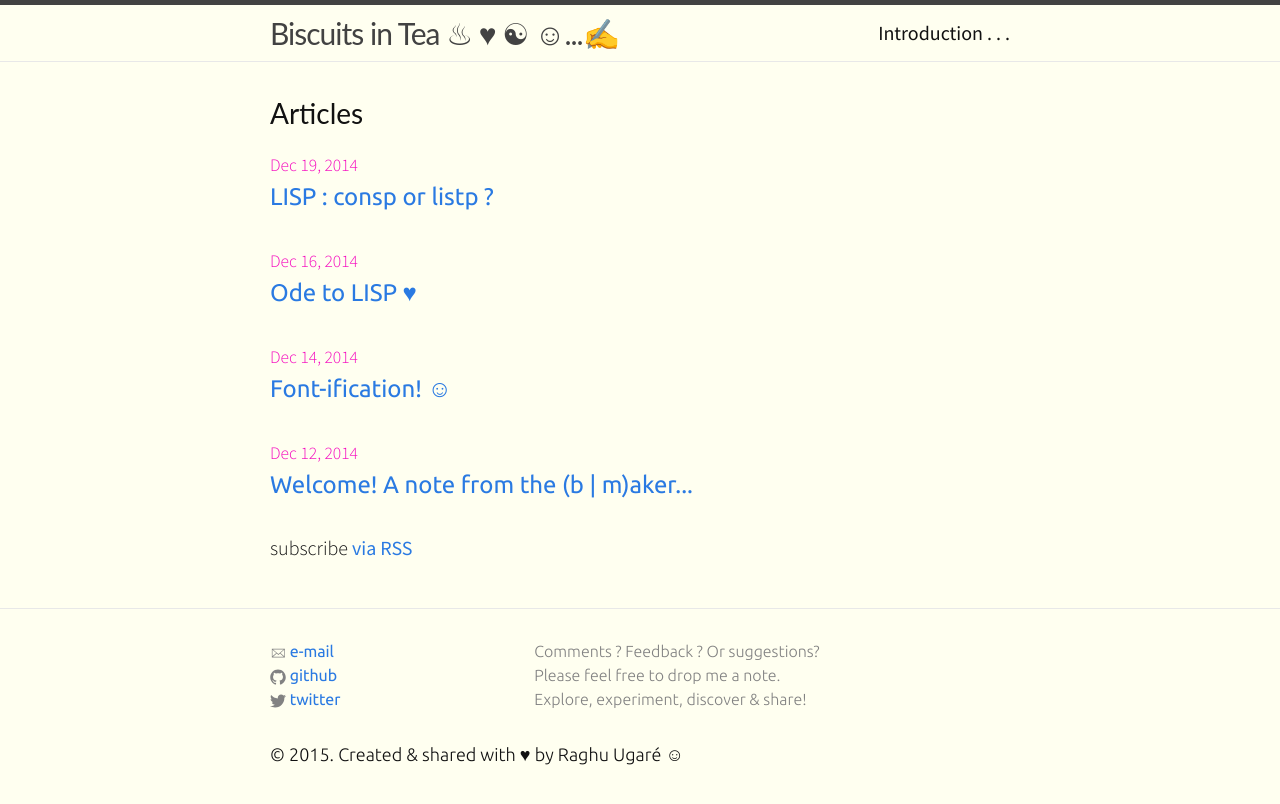
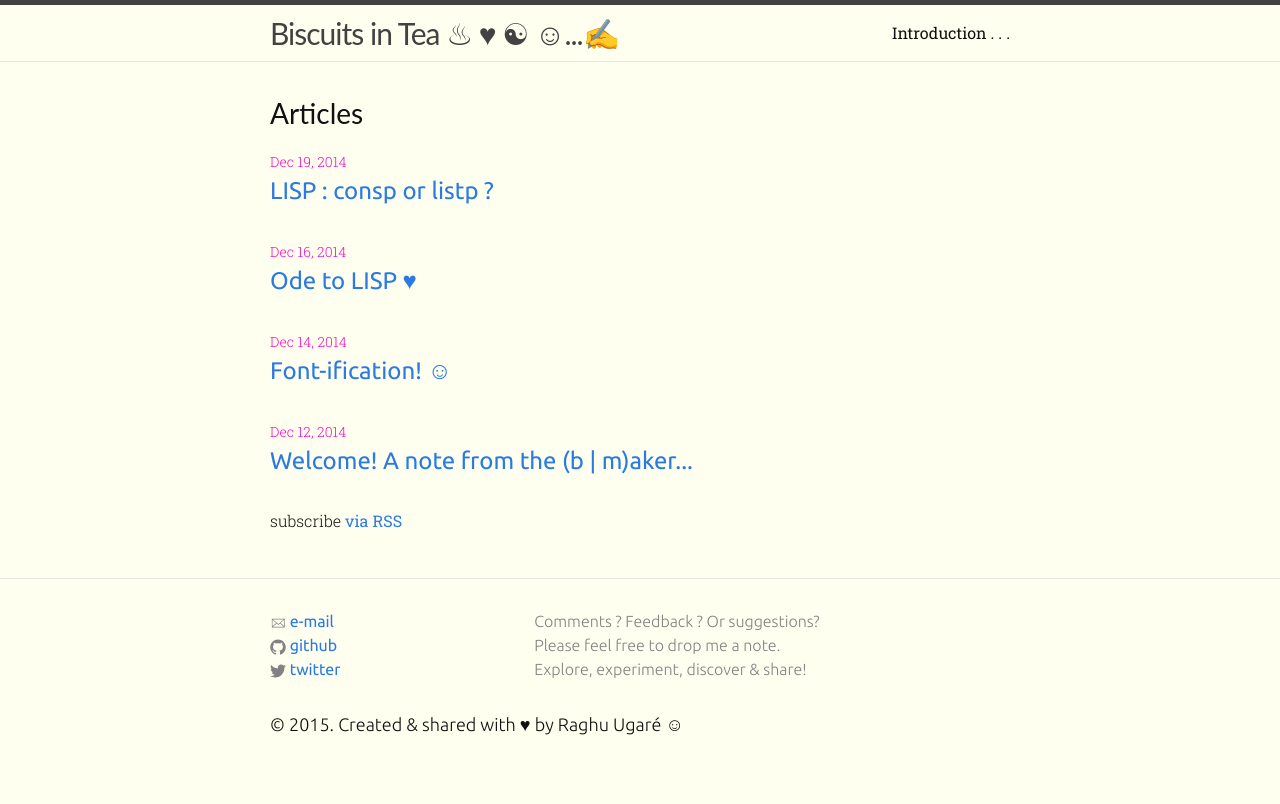
Before and after one commit to raghuugare/raghuugare.bkup, a Jekyll site: the page built from index.html, in a window 1280 px wide. Shown: the top 804 px of the page. Built offline with Jekyll 4.4.1, drawn with Linux system fonts in a browser that asks for light colours; some web fonts are replaced.

Commit message:
Some light font-changes...! :)

```diff
--- a/css/main.scss
+++ b/css/main.scss
@@ -16,16 +16,16 @@ $blockquote-font-style: normal;
 $blockquote-font-size: 24px;
 $blockquote-font-weight: 300;
 
-$code-font-family: anonymous-pro,  monospace;
+$code-font-family: anonymous-pro, monospace;
 $code-font-style: normal;
 $code-font-weight: 400;
 $code-font-size:  15px;
 
-$title-font-family: ubuntu, marmelad, lato, sans-serif;
+$title-font-family: marmelad, ubuntu, lato, sans-serif;
 $title-font-color: #ffa00f; // #ffaa00; // #fa8221;
 $title-font-size: 40px;
 
-$post-link-font-family: ubuntu, marmelad, lato, sans-serif;
+$post-link-font-family: marmelad, ubuntu, lato, sans-serif;
 $post-link-font-weight: 400;
 $post-link-font-size: 24px;
 
@@ -41,8 +41,8 @@ $body-font-weight: 300;
 // Our variables
 // Some nice fonts (albeit available locally! :-( ) : Optima, Seravek, Avenir, ...
 
-$base-font-family: Source Sans Pro, Roboto Slab, merriweather, lato, Helvetica Neue, Helvetica, Arial, sans-serif;
-$base-font-size:   20px;
+$base-font-family:  Roboto Slab, Source Sans Pro, merriweather, lato, Helvetica Neue, Helvetica, Arial, sans-serif;
+$base-font-size:   16px;
 $small-font-size:  $base-font-size * 0.875;
 $base-line-height: 1.5;
 
```
